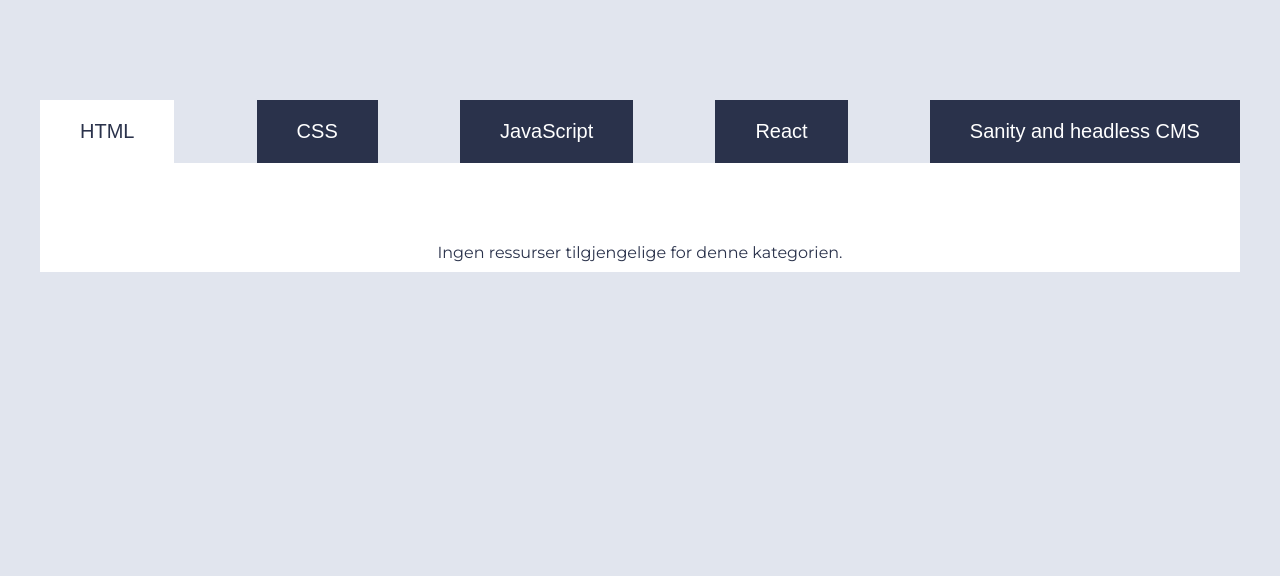
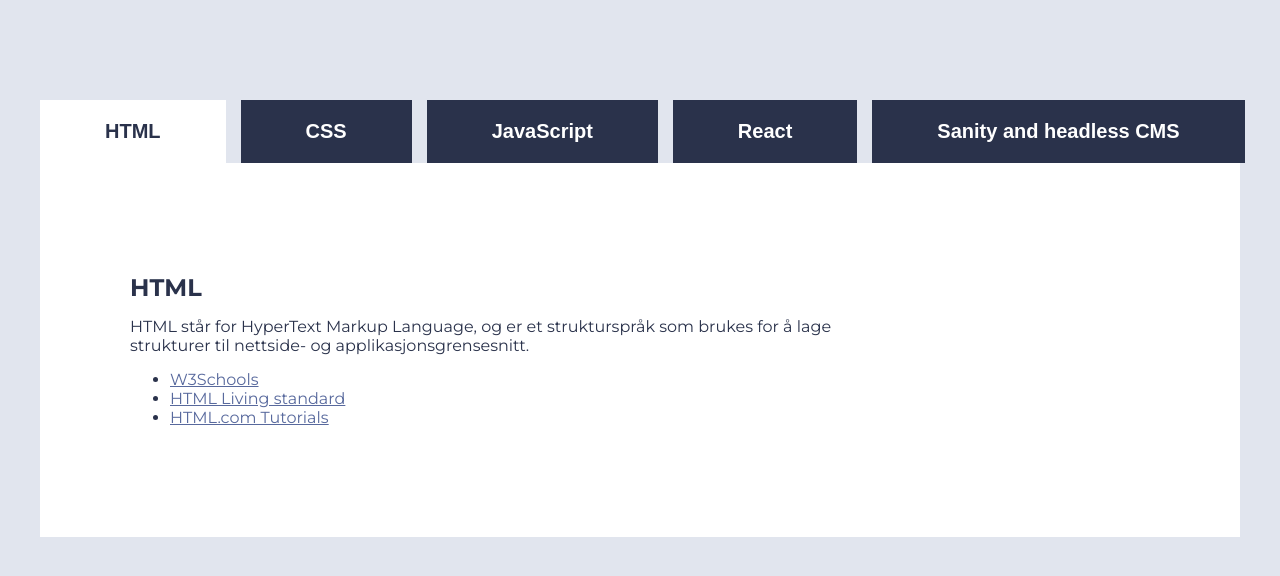
Before and after one commit to Hedpedz/uin25ak1_resource_layout_Nilsen, a plain HTML site: page index.html in a window 1280 px wide. Drawn offline with Linux system fonts and the light colour scheme.

Commit message:
refactor(resources): streamline resource display logic and improve layout styling

```diff
--- a/script.js
+++ b/script.js
@@ -1,25 +1,21 @@
-document.addEventListener("DOMContentLoaded", () => {
 const resourcesSection = document.getElementById("resources");
 const tabs = document.querySelectorAll(".tab");
 
 function displayResources(category) {
-        const resource = resources[category];
+    const resource = resources.find(res => res.category === category);
+
     if (resource) {
         resourcesSection.innerHTML = `
-                <h2>${resource.title}</h2>
-                <p>${resource.description}</p>
+            <h2>${resource.category}</h2>
+            <p>${resource.text}</p>
             <ul>
-                    ${resource.links
-                        .map(link => `<li><a href="${link.url}" target="_blank">${link.name}</a></li>`)
+                ${resource.sources
+                    .map(source => `<li><a href="${source.url}" target="_blank">${source.title}</a></li>`)
                     .join("")}
             </ul>
         `;
-        } else {
-            resourcesSection.innerHTML = `<p>Ingen ressurser tilgjengelige for denne kategorien.</p>`;
     }
 }
-
-    displayResources("HTML");
 
 tabs.forEach(tab => {
     tab.addEventListener("click", () => {
@@ -31,4 +27,5 @@ document.addEventListener("DOMContentLoaded", () => {
         displayResources(category);
     });
 });
-});
+
+displayResources("HTML");
--- a/styles.css
+++ b/styles.css
@@ -1,47 +1,47 @@
+* {
+    box-sizing: border-box;
+    margin: 0;
+    padding: 0;
+}
 
 body {
     font-family: 'Montserrat', sans-serif;
-    margin: 0;
-    padding: 0;
     background-color: #E1E5EE;
     color: #2A324B;
 }
 
 header {
-    background-color:#E1E5EE;
+    background-color: #E1E5EE;
     color: #fff;
     text-align: center;
     padding: 50px;
     font-size: 24px;
-
 }
 
 nav {
     display: flex;
     justify-content: center;
-
+    margin: 0 auto;
+    max-width: 1200px;
 }
 
 nav ul {
     list-style-type: none;
     display: flex;
-    justify-content:space-between;
-    flex-direction: row;
+    justify-content: space-between;
     gap: 15px;
-    margin: 0 auto;
     width: 100%;
-    padding-right: 40px;
-    white-space: nowrap;
-
 }
 
 nav button {
-    border: none;
-    padding: 20px 80px;
+    padding: 20px 65px;
     color: #fff;
     background-color: #2A324B;
     font-size: 20px;
-
+    white-space: nowrap;
+    text-align: center;
+    font-weight: bold;
+    border: none;
 }
 
 nav button.active {
@@ -56,69 +56,68 @@ nav button:hover {
 
 main {
     display: flex;
-    justify-content: center;
-    margin-left: 40px;
-    margin-right: 40px;
-    padding-top: 70px;
+    justify-content: flex-start;
+    background-color: #fff;
+    padding: 50px;
+    margin: 0 auto;
+    max-width: 1200px;
+}
+
+#resources {
+    width: 100%;
+    max-width: 800px;
+    margin: 20px 0;
+    padding: 40px;
     text-align: left;
-    background-color: #fff;
 }
 
 #resources h2 {
-    font-size: 20px;
-    margin-top: 0;
+    font-size: 24px;
+    margin-bottom: 15px;
     color: #2A324B;
+    font-weight: bold;
 }
 
 #resources p {
     font-size: 16px;
-    margin: 10px 0;
-    color: #2A324B
+    margin: 15px 0;
+    color: #2A324B;
 }
 
 #resources ul {
     list-style-type: disc;
-    margin-left: 20px;
+    margin-left: 40px;
 }
 
 #resources a {
-    text-decoration: none;
     color: #58699D;
-    font-weight: bold;
-}
-
-#resources a:hover {
     text-decoration: underline;
 }
 
-
-@media screen and (max-width: 1400px) {
+@media screen and (max-width: 1200px) {
     nav ul {
-        flex-direction: row;
         gap: 10px;
-
+        max-width: 80%;
     }
 
     nav button {
-        border: none;
-        padding: 20px 40px;
-        font-size: 20px;
+        padding: 15px 40px;
+        font-size: 15px;
+    }
 
+    main {
+       max-width: 80%;
+    }
 }
 
-}
-
-@media screen and (max-width: 980px) {
+@media screen and (max-width: 1020px) {
     nav ul {
         flex-direction: column;
-
     }
 
     nav button {
-        border: none;
         padding: 10px 30px;
         font-size: 20px;
-        justify-content: center;
         width: 100%;
+    }
 }
-}
```
Lines whose indentation alone changed are shown as unchanged.
